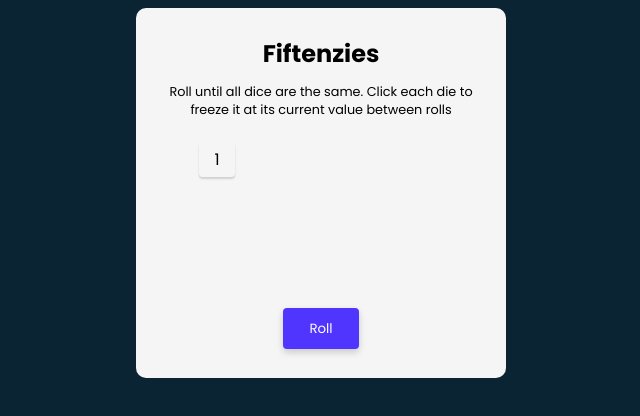
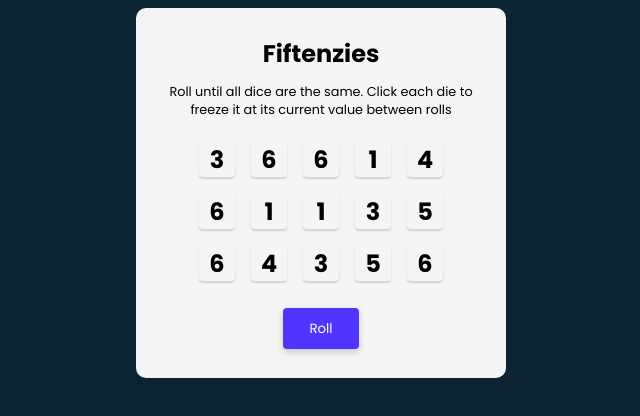
Before and after one commit to kebin20/fiftenzies, a React (Vite) app: page / in a window 1280 px wide. Shown: the top 416 px of the page, without its empty margins (319-959 px from the left). Built offline with nearby package versions, Linux system fonts and the light colour scheme.

Commit message:
Changed dice to objects, tried an alternate way to experiment but failed

```diff
--- a/package.json
+++ b/package.json
@@ -10,7 +10,8 @@
   },
   "dependencies": {
     "react": "^18.2.0",
-    "react-dom": "^18.2.0"
+    "react-dom": "^18.2.0",
+    "uuid": "^9.0.0"
   },
   "devDependencies": {
     "@types/react": "^18.0.24",
--- a/src/App.jsx
+++ b/src/App.jsx
@@ -1,12 +1,34 @@
 import React from "react"
 import Die from './Die'
+import { v4 as uuidv4 } from 'uuid';
 
 export default  function App() {
+const [dice,setDice] = React.useState(allNewDice())
 
   function allNewDice() {
-    const randomDiceArray = Array(10).fill().map(() => Math.floor(Math.random()*6) + 1)
-    return console.log(randomDiceArray)
+    const newDice = []
+    for (let i = 0; i < 15; i++) {
+      newDice.push({
+        id: uuidv4(),
+        value: Math.ceil(Math.random() *6),
+        isHeld: false
+      })
+    }
+    // const newDice = Array(10).fill().map((array) => {
+    //    return array.push({
+    //     value: Math.ceil(Math.random()*6),
+    //     isHeld: false,
+    //     id: uuidv4()
+    //   })
+    // })
+    return newDice
   }
+
+function rollDice() {
+  setDice(allNewDice())
+}
+
+  const diceElements = dice.map(die => <Die value={die.value} key={die.id} isHeld={die.isHeld}/>)
 
 return (
   <div className="container">
@@ -15,9 +37,9 @@ return (
       <p>Roll until all dice are the same. Click each die to freeze it at its current value between rolls</p>
     </div>
     <div className="dice-container">
-        <Die />
+      {diceElements}
     </div>
-    <button>Roll</button>
+    <button onClick={rollDice}>Roll</button>
   </div>
 )
 }
--- a/src/Die.jsx
+++ b/src/Die.jsx
@@ -1,7 +1,10 @@
+/* eslint-disable react/prop-types */
 import React from "react";
 
 export default function Die(props) {
  return (
-    <div className="die-face">1</div>
+    <div className="die-face">
+        <h2 key={props.id}>{props.value}</h2>
+        </div>
  )
 }
```
Also changed, not shown: 1 other file (tests, documents, lock files or other folders).
